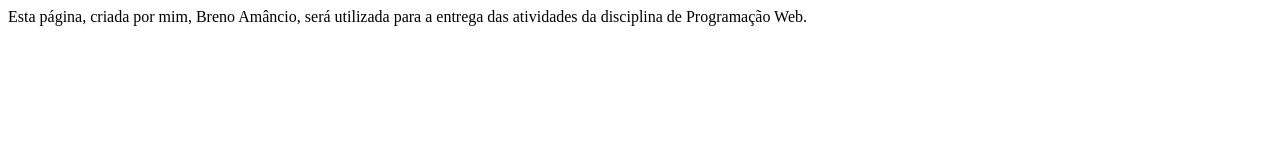
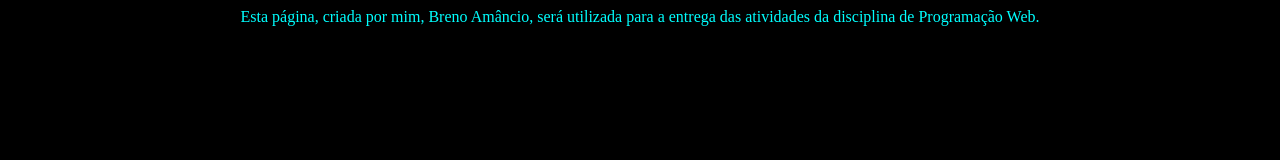
Before and after one commit to AlphaLup/Projeto-prog-web, a plain HTML site: page index.html in a window 1280 px wide. Drawn offline with Linux system fonts and the light colour scheme; files whose address does not match are found by name.

Commit message:
Add files via upload

```diff
--- /dev/null
+++ b/Style.css
@@ -0,0 +1,3 @@
+body {
+    background-color: black;
+}
--- a/index.html
+++ b/index.html
@@ -3,9 +3,15 @@
     <head>
         <meta charset="UTF-8">
         <title>Breno Amâncio Affonso</title>
+        <link rel="stylesheet" href="C:\Users\wagne\OneDrive\Documentos\IFES\Programação Web\Style.css">
+        <Style type="text/css">
+            body {
+                text-align: center;
+            }
+        </Style>
     </head>
 
-    <body>
+    <body style="color: aqua;">
         Esta página, criada por mim, Breno Amâncio, será utilizada para a entrega das atividades da disciplina de Programação Web.
     </body>
 </html>
```
